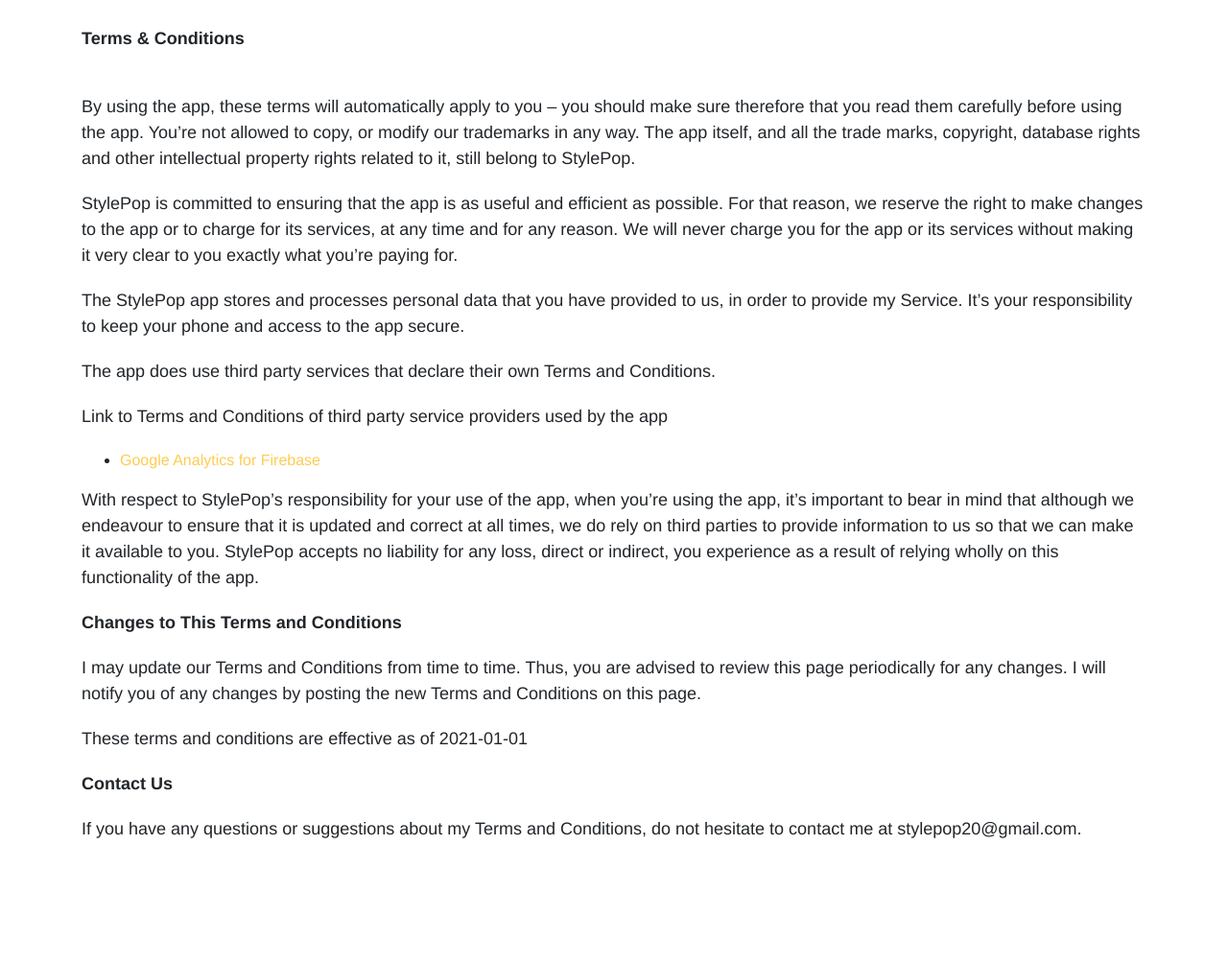
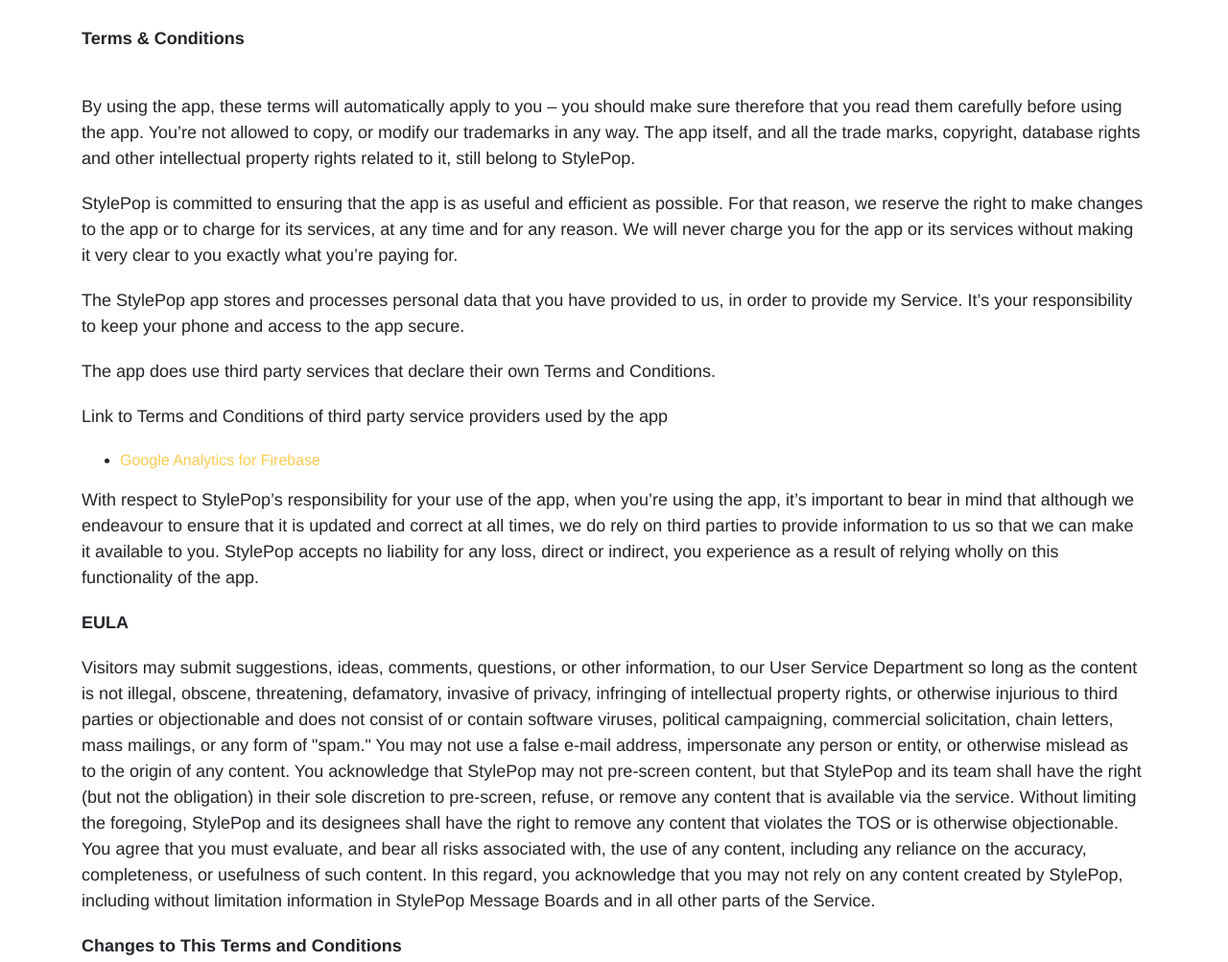
Before and after one commit to stylepop/stylepop.github.io, a website: page terms.html in a window 1280 px wide. Shown: the top 1003 px of the page at 96% size. Before the commit the page ends 922 px from the top, so only its background shows below. Drawn offline with Linux system fonts and the light colour scheme; a web font is replaced by a local one.

Commit message:
add EULA

```diff
--- a/terms.html
+++ b/terms.html
@@ -78,6 +78,27 @@
         indirect, you experience as a result of relying wholly on this functionality of the app.
       </p>
       <p>
+        <strong>EULA</strong>
+        <p>
+          Visitors may submit suggestions, ideas, comments, questions, or other information,
+          to our User Service Department so long as the content is not illegal, obscene, threatening,
+          defamatory, invasive of privacy, infringing of intellectual property rights, or otherwise
+          injurious to third parties or objectionable and does not consist of or contain software viruses,
+          political campaigning, commercial solicitation, chain letters, mass mailings, or any form of "spam."
+          You may not use a false e-mail address, impersonate any person or entity, or otherwise mislead as to
+          the origin of any content.
+
+          You acknowledge that StylePop may not pre-screen content, but that StylePop and its team shall have
+          the right (but not the obligation) in their sole discretion to pre-screen, refuse, or remove any content
+          that is available via the service. Without limiting the foregoing, StylePop and its designees shall have
+          the right to remove any content that violates the TOS or is otherwise objectionable. You agree that you
+          must evaluate, and bear all risks associated with, the use of any content, including any reliance on the
+          accuracy, completeness, or usefulness of such content. In this regard, you acknowledge that you may not
+          rely on any content created by StylePop, including without limitation information in StylePop Message Boards
+          and in all other parts of the Service.
+        </p>
+      </p>
+      <p>
         <strong>Changes to This Terms and Conditions</strong>
       </p>
       <p>
```
